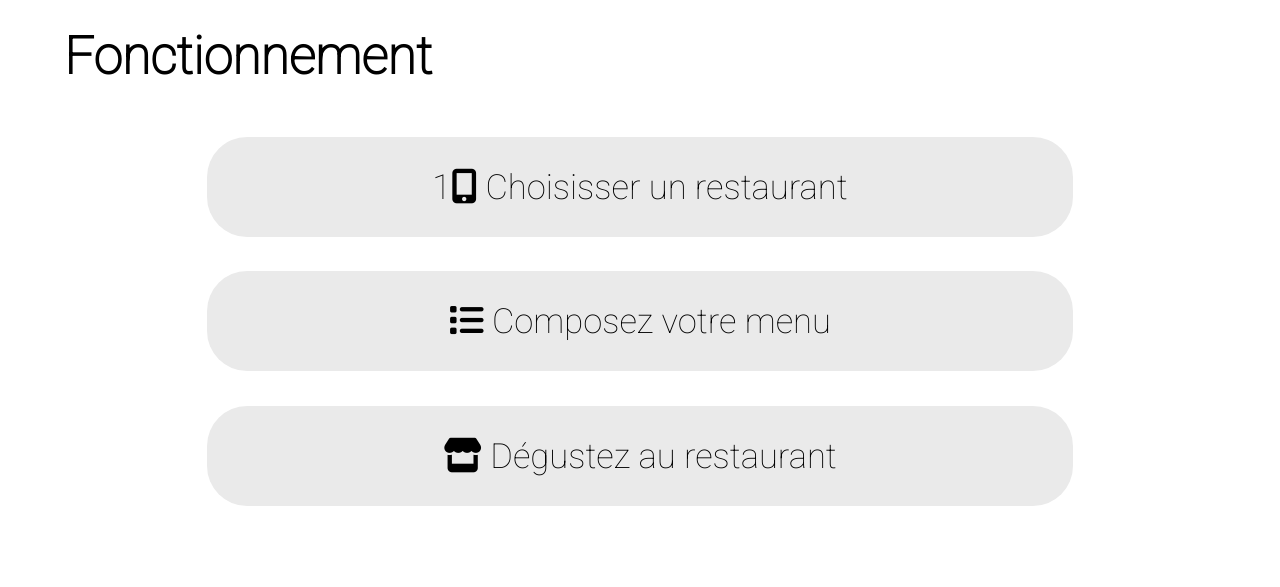
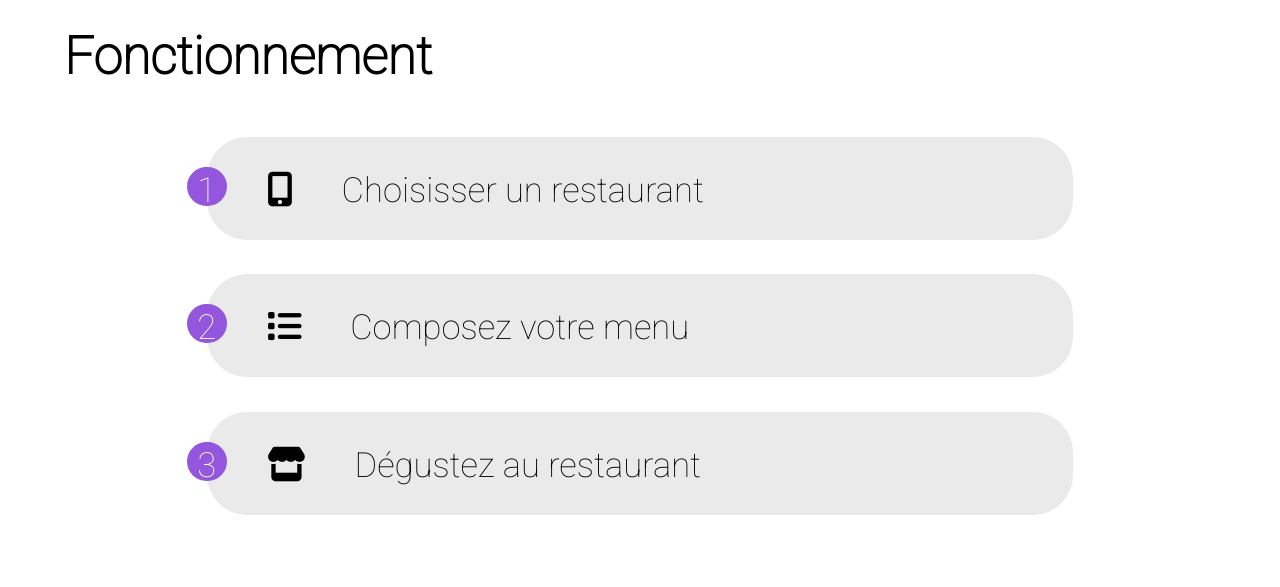
Before and after one commit to Laenar/MeunierFlorian_3_14102021, a website: page index.html in a window 1280 px wide. Shown: the part 620-1207 px from the top of the page. Drawn offline with Linux system fonts and the light colour scheme.

Commit message:
Ajouts des pastile de couleurs

```diff
--- a/index.html
+++ b/index.html
@@ -38,9 +38,9 @@
 
             <aside id="asiFaceB" class="asiFaceB">
                 <h2>Fonctionnement</h2>
-                <div><span>1</span><i class="fas fa-mobile-alt"></i> Choisisser un restaurant</div>
-                <div><i class="fas fa-list"></i> Composez votre menu</div>
-                <div><i class="fas fa-store"></i> Dégustez au restaurant</div>
+                <div><p class="pFonx"><span>1</span><i class="fas fa-mobile-alt"></i> Choisisser un restaurant</p></div>
+                <div><p class="pFonx"><span>2</span><i class="fas fa-list"></i> Composez votre menu</p></div>
+                <div><p class="pFonx"><span>3</span><i class="fas fa-store"></i> Dégustez au restaurant</p></div>
             </aside>
         </section><br/><br/>
 
--- a/sass/main.scss
+++ b/sass/main.scss
@@ -224,6 +224,28 @@ h2 {
     color: white;
 }
 
+.pFonx {
+    text-align: left;
+    position: relative;
+    left: -50px;
+    margin: 0px;
+    padding: 0;
+    i {
+        margin-left: 5%;
+        margin-right: 5%;
+    }
+    span {
+        background-color: $violet;
+        border-radius: $radiusSize;
+        height: 36px;
+        width: 40px;
+        display: inline-block;
+        text-align: center;
+        padding-top: 3px;
+        color: white;
+    }
+}
+
 @media screen and (min-height: 801px) //and (max-height: 900px)
 {
     .divResto {
@@ -289,8 +311,6 @@ h2 {
             width: -moz-available;
         }
     }
-
-
     .secmenu {
         aside {
             min-width: initial;
@@ -432,6 +452,7 @@ h2 {
         display: flex;
         flex-wrap: wrap;
         justify-content: space-around;
+        font-size: 1.2em;
     }
 
     .divResto {
@@ -445,11 +466,20 @@ h2 {
         margin: 5%;
     }
 
-    footer nav img {
-        filter: invert(100%);
-        width: 10%;
-        margin-bottom: 30px;
-        margin-top: 30px;
+    footer
+    {
+        font-size: 1.2em;
+        nav img {
+            filter: invert(100%);
+            width: 10%;
+            margin-bottom: 30px;
+            margin-top: 30px;
+        }
+        nav {
+            i {
+                width: 25px;
+            }
+        }
     }
 
     .asiFaceB {
```
Also changed, not shown: style.css, 1 other file.
